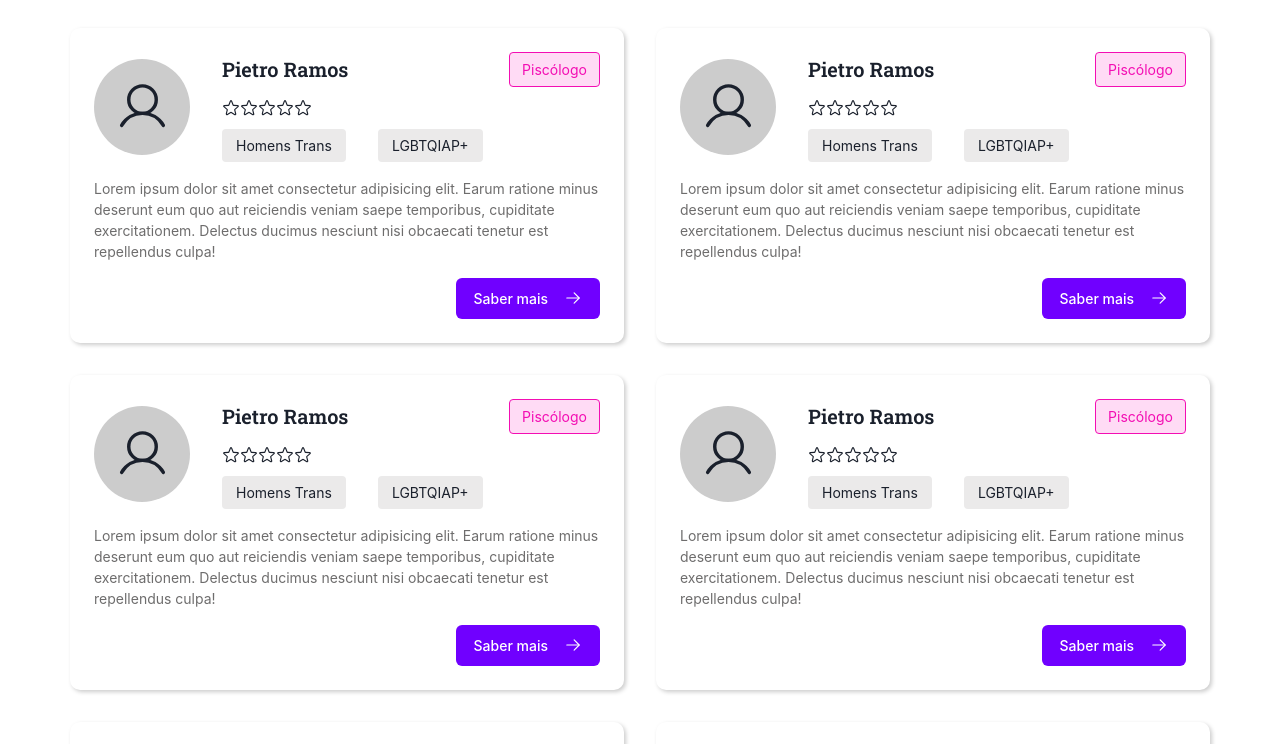
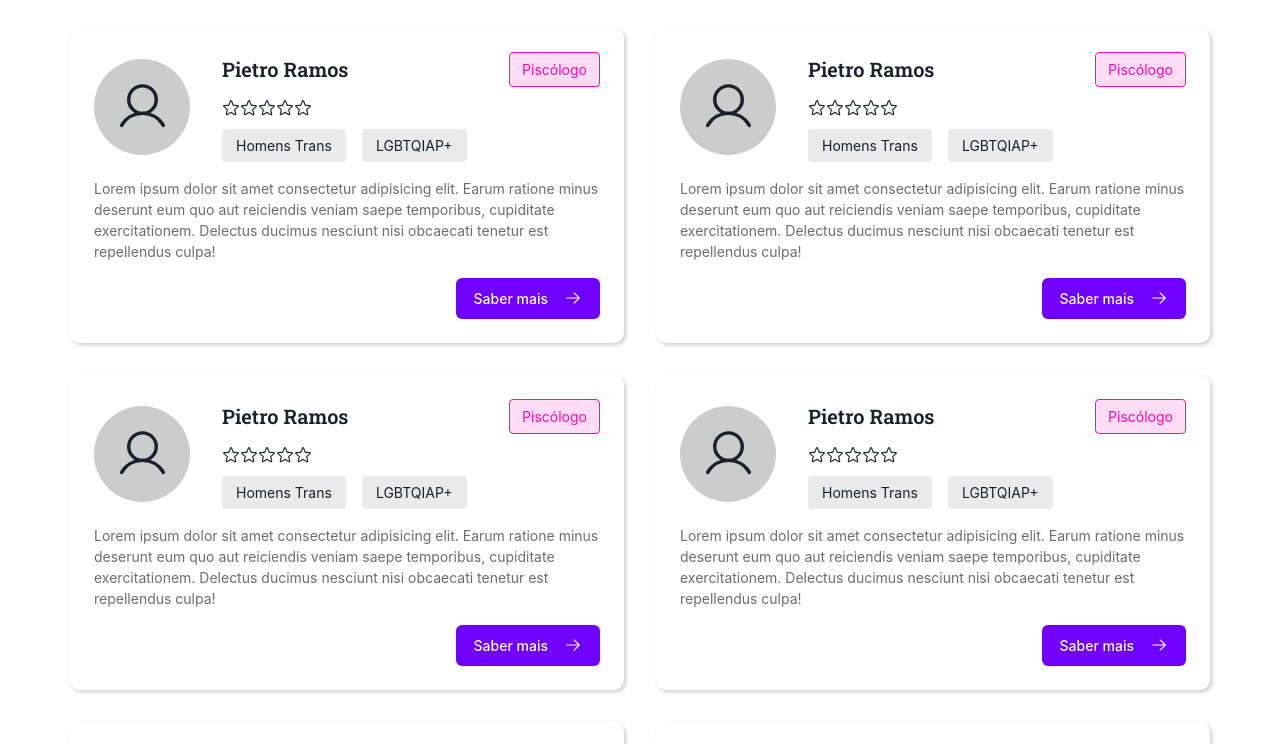
Before and after one commit to ngrpedro/towellcome, a React (Vite) app: page / in a window 1280 px wide. Shown: the part 1020-1764 px from the top of the page. Built offline with nearby package versions, Linux system fonts and the light colour scheme.

Commit message:
card respons ajusts

```diff
--- a/src/sections/Partners/Card/index.module.sass
+++ b/src/sections/Partners/Card/index.module.sass
@@ -74,7 +74,7 @@
                 display: flex
                 align-items: start
                 justify-content: center
-                gap: 2rem
+                gap: 1rem
 
                 span
                     display: block
```
